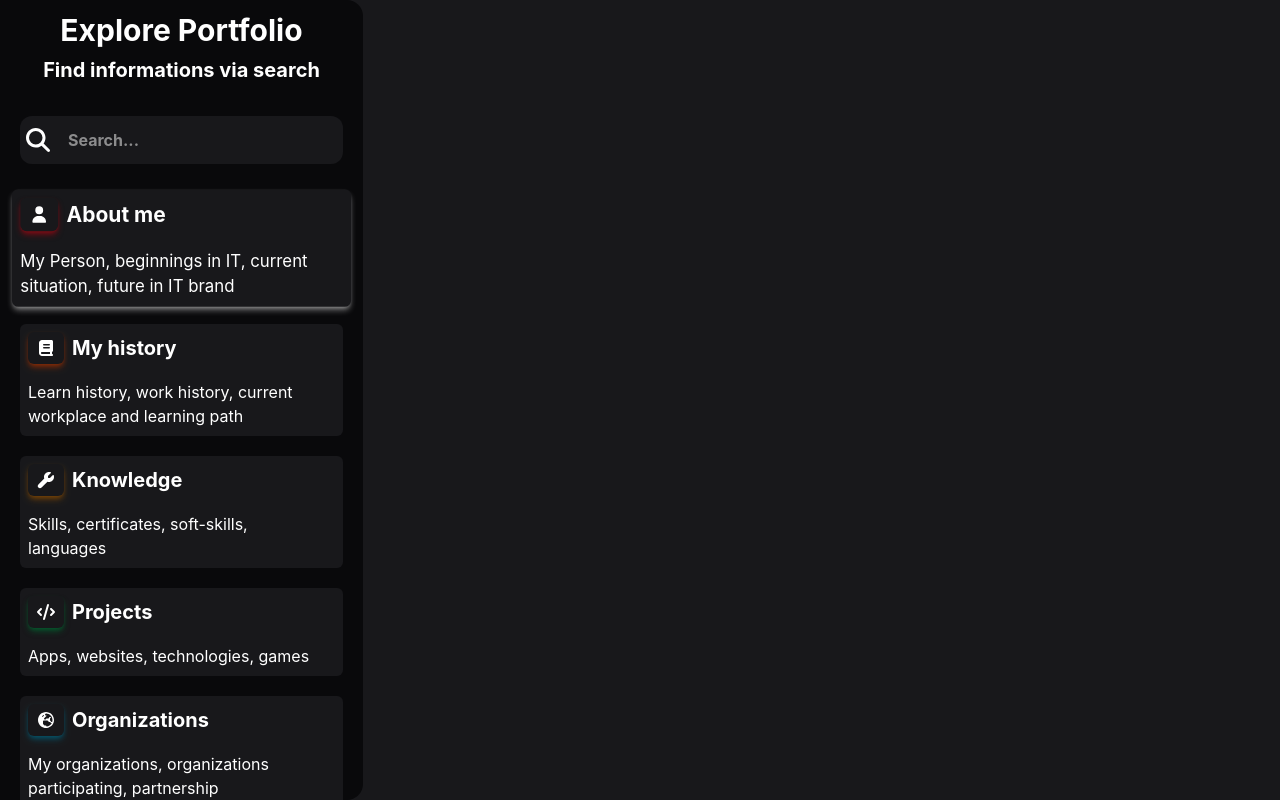
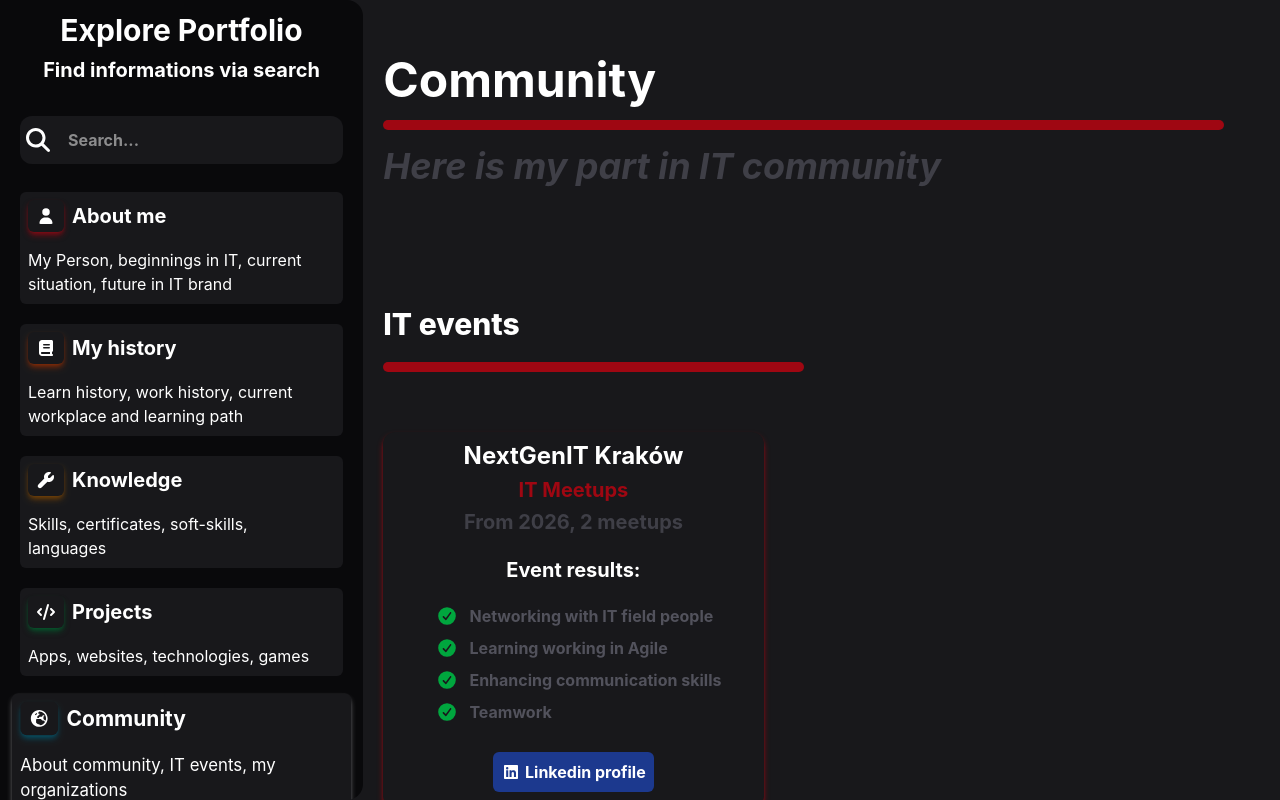
Before and after one commit to kkamildev/final-portfolio-project, a React (Vite) app: page /community in a window 1280 px wide. Built offline with nearby package versions, Linux system fonts and the light colour scheme.

Commit message:
created communityPage

```diff
--- a/src/App.tsx
+++ b/src/App.tsx
@@ -10,6 +10,7 @@ import AboutPage from "./pages/AboutPage";
 import HistoryPage from "./pages/HistoryPage";
 import KnowledgePage from "./pages/KnowledgePage";
 import ContactPage from "./pages/ContactPage";
+import CommunityPage from "./pages/CommunityPage";
 
 
 // TS types
@@ -30,7 +31,7 @@ const App : FC<Props> = ({}) => {
                     <Route path="/history" element={<HistoryPage/>}/>
                     <Route path="/projects" element={<></>}/>
                     <Route path="/knowledge" element={<KnowledgePage/>}/>
-                    <Route path="/organizations" element={<></>}/>
+                    <Route path="/community" element={<CommunityPage/>}/>
                     <Route path="/contact" element={<ContactPage/>}/>
                 </Routes>
             </section>
--- /dev/null
+++ b/src/components/community/EventSection.tsx
@@ -0,0 +1,67 @@
+
+
+// import types
+import { type FC } from "react";
+
+// import modules
+import {useEffect, useRef, useState} from "react"
+import { faCircleCheck } from "@fortawesome/free-solid-svg-icons";
+import { FontAwesomeIcon } from "@fortawesome/react-fontawesome";
+import { faLinkedin } from "@fortawesome/free-brands-svg-icons";
+
+// import assets
+
+
+
+
+// TS types
+type Props = {
+    title:string,
+    subtitle:string,
+    category:string,
+    results:string[],
+    linkedinProfile?:string,
+}
+
+// main component
+const EventSection : FC<Props> = ({title, subtitle, category, results, linkedinProfile}) => {
+    const [visible, setVisible] = useState<boolean>(false);
+
+    const ref = useRef(null);
+
+    useEffect(() => {
+        const observer = new IntersectionObserver(([entry]) => {
+            if(entry.isIntersecting) {
+                setVisible(true);
+                observer.disconnect();
+            }
+        })
+
+        observer.observe(ref.current);
+    }, [])
+
+    return (
+        <section className={`p-2 rounded-xl bg-zinc-900 shadow-md opacity-0 shadow-red-800 ${visible ? "animate-fadeInUp" : ""}`}>
+            <h2 ref={ref} className="font-bold text-center text-2xl">{title}</h2>
+            <h3 className="font-bold text-center text-xl text-red-800 mt-1">{category}</h3>
+            <h3 className="font-bold text-center text-xl text-zinc-700 mt-1">{subtitle}</h3>
+            <h4 className="font-bold  my-5 text-center text-xl">Event results:</h4>
+            <section className="flex justify-center">
+                <section className="flex flex-col justify-start items-start mb-5 gap-y-2">
+                    {results.map((obj, index) => <p className="font-bold text-zinc-600 flex items-center justify-between" key={index}><FontAwesomeIcon className="text-green-600 mx-3 scale-110" icon={faCircleCheck}/>{obj}</p>)}
+                </section>
+            </section>
+            {
+                linkedinProfile &&
+                <section className="flex justify-center">
+                    <a href={linkedinProfile} className="m-2 p-2 bg-blue-900 hover:bg-blue-800 hover:scale-105 text-white font-bold cursor-pointer rounded-md transition-all duration-100 ease-in-out">
+                        <FontAwesomeIcon icon={faLinkedin}/> Linkedin profile
+                    </a>
+                </section>
+            }
+        </section>
+    )
+}
+
+// export components
+export default EventSection;
--- a/src/components/knowledge/ProgrammingSection.tsx
+++ b/src/components/knowledge/ProgrammingSection.tsx
@@ -52,7 +52,7 @@ const ProgrammingSection : FC<Props> = ({value, title, mainColorClass, shadowCol
             <h2 className="text-2xl font-bold my-5">Examples:</h2>
             <section className="flex justify-center">
                 <section className="flex flex-col justify-start items-start mb-5 gap-y-2">
-                    {examples.map((obj, index) => <p className="font-bold text-zinc-600" key={index}><FontAwesomeIcon className="text-green-600 mx-3 scale-110" icon={faCircleCheck}/>{obj}</p>)}
+                    {examples.map((obj, index) => <p className="font-bold text-zinc-600 flex items-center justify-between" key={index}><FontAwesomeIcon className="text-green-600 mx-3 scale-110" icon={faCircleCheck}/>{obj}</p>)}
                 </section>
             </section>
         </section>
--- a/src/components/knowledge/SoftSkillSection.tsx
+++ b/src/components/knowledge/SoftSkillSection.tsx
@@ -39,7 +39,7 @@ const SoftSkillSection : FC<Props> = ({title, include}) => {
             <h4 className="font-bold  my-5 text-center text-xl">Skill includes:</h4>
             <section className="flex justify-center">
                 <section className="flex flex-col justify-start items-start mb-5 gap-y-2">
-                    {include.map((obj, index) => <p className="font-bold text-zinc-600" key={index}><FontAwesomeIcon className="text-green-600 mx-3 scale-110" icon={faCircleCheck}/>{obj}</p>)}
+                    {include.map((obj, index) => <p className="font-bold text-zinc-600 flex items-center justify-between" key={index}><FontAwesomeIcon className="text-green-600 mx-3 scale-110" icon={faCircleCheck}/>{obj}</p>)}
                 </section>
             </section>
         </section>
--- a/src/nav/Navbar.tsx
+++ b/src/nav/Navbar.tsx
@@ -31,7 +31,7 @@ const Navbar : FC<Props> = ({}) => {
     }
 
     useEffect(() => {
-        const pages : string[] = ["/", "/history", "/knowledge", "/projects", "/organizations", "/contact"];
+        const pages : string[] = ["/", "/history", "/knowledge", "/projects", "/community", "/contact"];
         for(let i = 0;i<pages.length;i++) {
             if(pages[i] == location.pathname) {
                 setLinksActivations(() => arrayAfterChoose(i));
@@ -99,11 +99,11 @@ const Navbar : FC<Props> = ({}) => {
                                 onClick={() => setLinksActivations(() => arrayAfterChoose(3))}
                             />
                             <NavButton
-                                title="Organizations"
-                                description="My organizations, organizations participating, partnership"
+                                title="Community"
+                                description="About community, IT events, my organizations"
                                 icon={faEarthEurope}
                                 shadowColorDesc="shadow-cyan-800/70"
-                                destination="/organizations"
+                                destination="/community"
                                 selected={linksActivations[4]}
                                 onClick={() => setLinksActivations(() => arrayAfterChoose(4))}
                             />
--- /dev/null
+++ b/src/pages/CommunityPage.tsx
@@ -0,0 +1,57 @@
+
+
+// import types
+import type { FC } from "react";
+
+// import modules
+import PageTitle from "../components/PageTitle";
+import SEO from "../utils/SEO";
+
+// import assets
+import me from "../assets/me.jpg"
+import EventSection from "../components/community/EventSection";
+
+
+
+// TS types
+type Props = {
+
+}
+
+// main component
+const CommunityPage : FC<Props> = ({}) => {
+    return(
+        <>
+            <SEO
+                title="Community - KKamildev Portfolio"
+                desc="Hi my name is Kamil Kijak, I am student of computer science. Here is my part in IT community"
+                url="https://aboutme.pixlesofte.com/community"
+                img={me}
+            />
+            <section className="m-2 p-2 flex flex-col text-white">
+                <PageTitle title="Community" subtitle="Here is my part in IT community"/>
+                <section className="my-10">
+                    <h1 className="text-3xl font-extrabold">IT events</h1>
+                    <section className="h-2.5 bg-red-800 my-5 rounded-2xl w-1/2"></section>
+                </section>
+                <section className="grid grid-cols-1 lg:grid-cols-2 gap-20">
+                    <EventSection
+                        title="NextGenIT Kraków"
+                        subtitle="From 2026, 2 meetups"
+                        category="IT Meetups"
+                        results={[
+                            "Networking with IT field people",
+                            "Learning working in Agile",
+                            "Enhancing communication skills",
+                            "Teamwork"
+                        ]}
+                        linkedinProfile="https://linkedin.com/company/nextgenit-krakow/posts/?feedView=all"
+                    />
+                </section>
+            </section>
+        </>
+    )
+}
+
+// export components
+export default CommunityPage;
```
